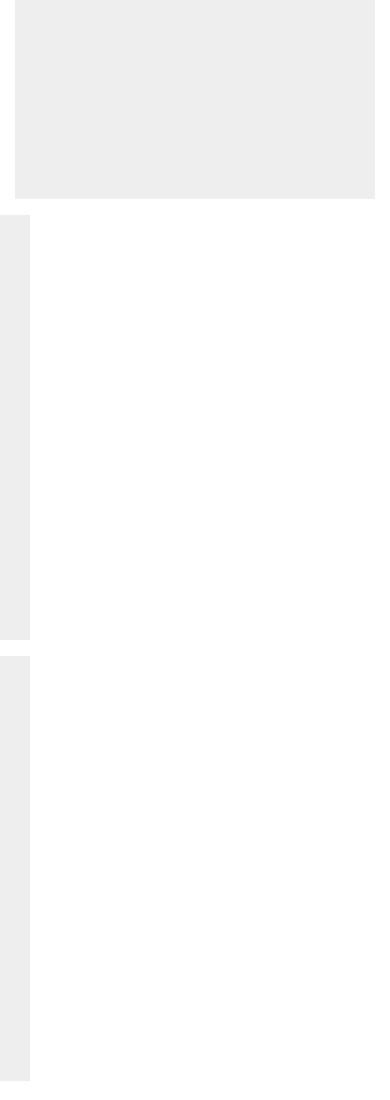
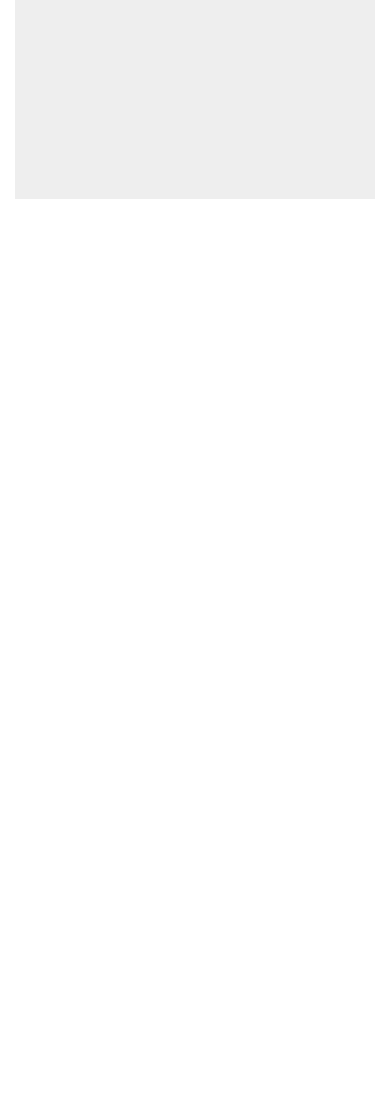
Before and after one commit to Deezy12/UveitisLab.github.io, a plain HTML site: page index.html in a window 390 px wide. Shown: the part 1131-2231 px from the top of the page. After the commit the page ends 1349 px from the top, so only its background shows below. Drawn offline with nearby package versions, Linux system fonts and the light colour scheme.

Commit message:
Update index.html

```diff
--- a/index.html
+++ b/index.html
@@ -78,22 +78,9 @@
                                     </div>
                                 </div>
                             </div>
-                            <div class="row">
-                            <div class="col-lg-6 col-sm-12 mt-3" >
-                                <div class="box-size color ">
-                                    <div class="box-image">
 
-                                    </div>
-                                </div>
-                            </div>
 
-                            <div class="col-lg-6 col-sm-12 mt-3" >
-                                <div class="box-size color">
-                                    <div class="box-image">
 
-                                    </div>
-                                </div>
-                            </div>
 
 
 
```
